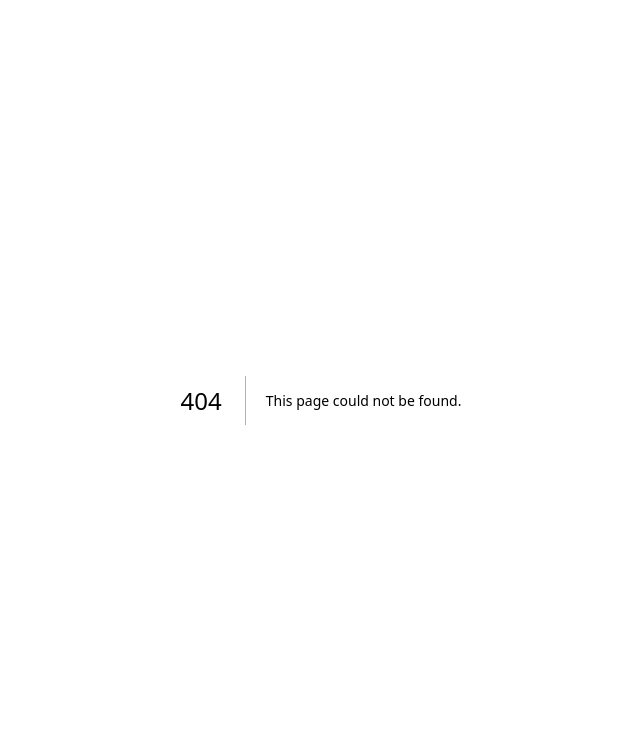
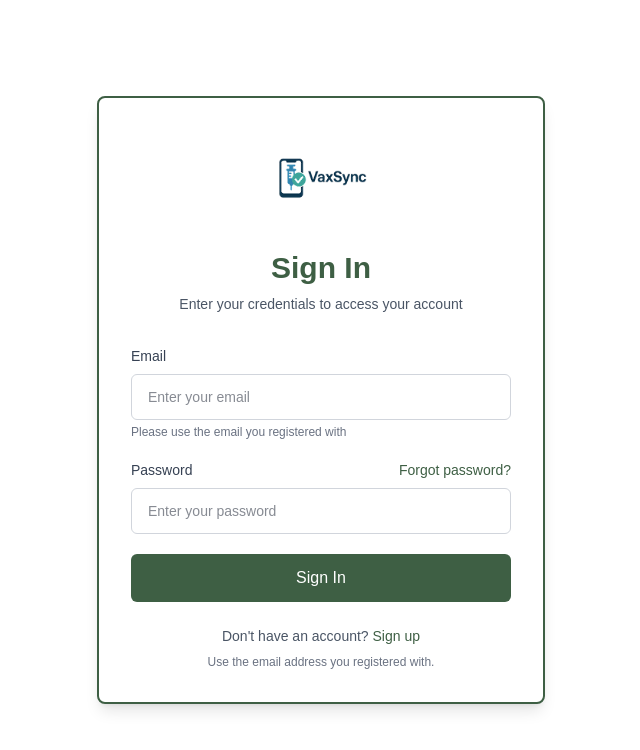
Before and after one commit to senku-sen/VaxSync, a Next.js app in the folder vaxsync/: page /signin in a window 1280 px wide. Before the commit this address had no page. Shown: the top 750 px of the page, without its empty margins (319-959 px from the left). Built offline with nearby package versions, Linux system fonts and the light colour scheme.

Commit message:
Login through the authentication system

```diff
--- /dev/null
+++ b/vaxsync/app/signin/page.js
@@ -0,0 +1,102 @@
+"use client";
+
+import { useState } from "react";
+import Link from "next/link";
+import Image from "next/image";
+
+export default function SignIn() {
+  const [email, setEmail] = useState("");
+  const [password, setPassword] = useState("");
+
+  const handleSubmit = (e) => {
+    e.preventDefault();
+    // Handle sign in logic here
+    console.log("Sign in:", { email, password });
+  };
+
+  return (
+    <div className="min-h-screen bg-white flex items-center justify-center p-4">
+      <div className="bg-white rounded-lg shadow-lg p-8 w-full max-w-md" style={{ border: '2px solid #3E5F44' }}>
+        {/* Logo */}
+        <div className="flex items-center justify-center mb-6">
+          <Image
+            src="/VSyncLogo.png"
+            alt="VaxSync Logo"
+            width={240}
+            height={90}
+            className="h-24 w-auto"
+          />
+        </div>
+
+        {/* Sign In Title */}
+        <div className="text-center mb-8">
+          <h2 className="text-3xl font-bold mb-2" style={{ color: '#3E5F44' }}>Sign In</h2>
+          <p className="text-gray-600 text-sm">Enter your credentials to access your account</p>
+        </div>
+
+        {/* Form */}
+        <form onSubmit={handleSubmit} className="space-y-5">
+          {/* Email Field */}
+          <div>
+            <label htmlFor="email" className="block text-sm font-medium text-gray-700 mb-2">
+              Email
+            </label>
+            <input
+              type="email"
+              id="email"
+              value={email}
+              onChange={(e) => setEmail(e.target.value)}
+              placeholder="Enter your email"
+              className="w-full px-4 py-3 border border-gray-300 rounded-md focus:outline-none focus:ring-2 focus:border-transparent text-sm text-gray-900"
+              style={{ '--tw-ring-color': '#3E5F44' }}
+              required
+            />
+            <p className="text-xs text-gray-500 mt-1">Please use the email you registered with</p>
+          </div>
+
+          {/* Password Field */}
+          <div>
+            <div className="flex items-center justify-between mb-2">
+              <label htmlFor="password" className="block text-sm font-medium text-gray-700">
+                Password
+              </label>
+              <Link href="/forgot-password" className="text-sm font-medium" style={{ color: '#3E5F44' }}>
+                Forgot password?
+              </Link>
+            </div>
+            <input
+              type="password"
+              id="password"
+              value={password}
+              onChange={(e) => setPassword(e.target.value)}
+              placeholder="Enter your password"
+              className="w-full px-4 py-3 border border-gray-300 rounded-md focus:outline-none focus:ring-2 focus:border-transparent text-sm text-gray-900"
+              style={{ '--tw-ring-color': '#3E5F44' }}
+              required
+            />
+          </div>
+
+          {/* Sign In Button */}
+          <button
+            type="submit"
+            className="w-full text-white py-3 px-4 rounded-md focus:outline-none focus:ring-2 focus:ring-offset-2 transition-colors font-medium"
+            style={{ backgroundColor: '#3E5F44', '--tw-ring-color': '#3E5F44' }}
+          >
+            Sign In
+          </button>
+        </form>
+
+        {/* Sign Up Link */}
+        <div className="mt-6 text-center">
+          <p className="text-sm text-gray-600">
+            Don't have an account?{" "}
+            <Link href="/signup" className="font-medium" style={{ color: '#3E5F44' }}>
+              Sign up
+            </Link>
+          </p>
+          <p className="text-xs text-gray-500 mt-2">Use the email address you registered with.</p>
+        </div>
+      </div>
+    </div>
+  );
+}
```
Also changed, not shown: vaxsync/public/VSyncLogo.png (added).
